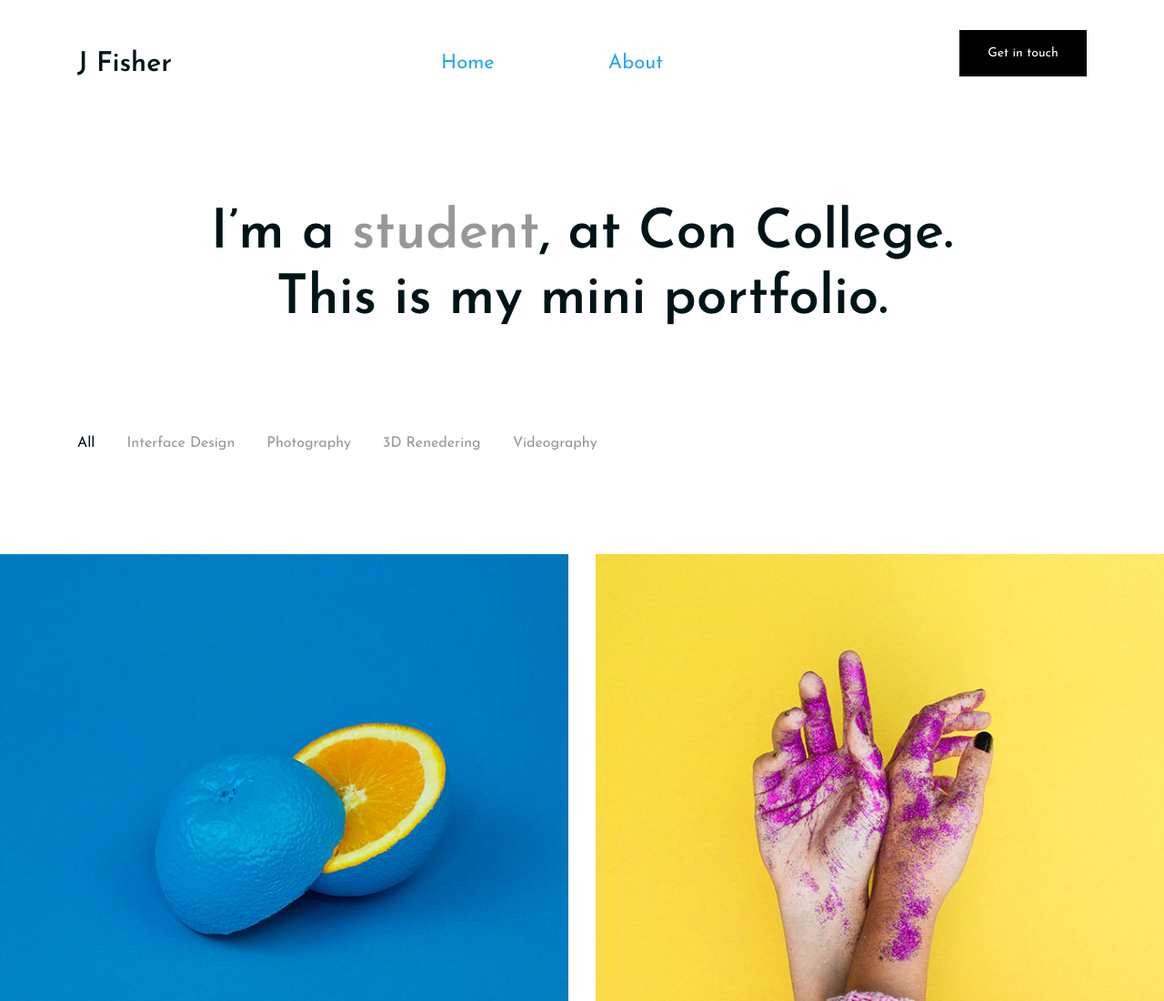
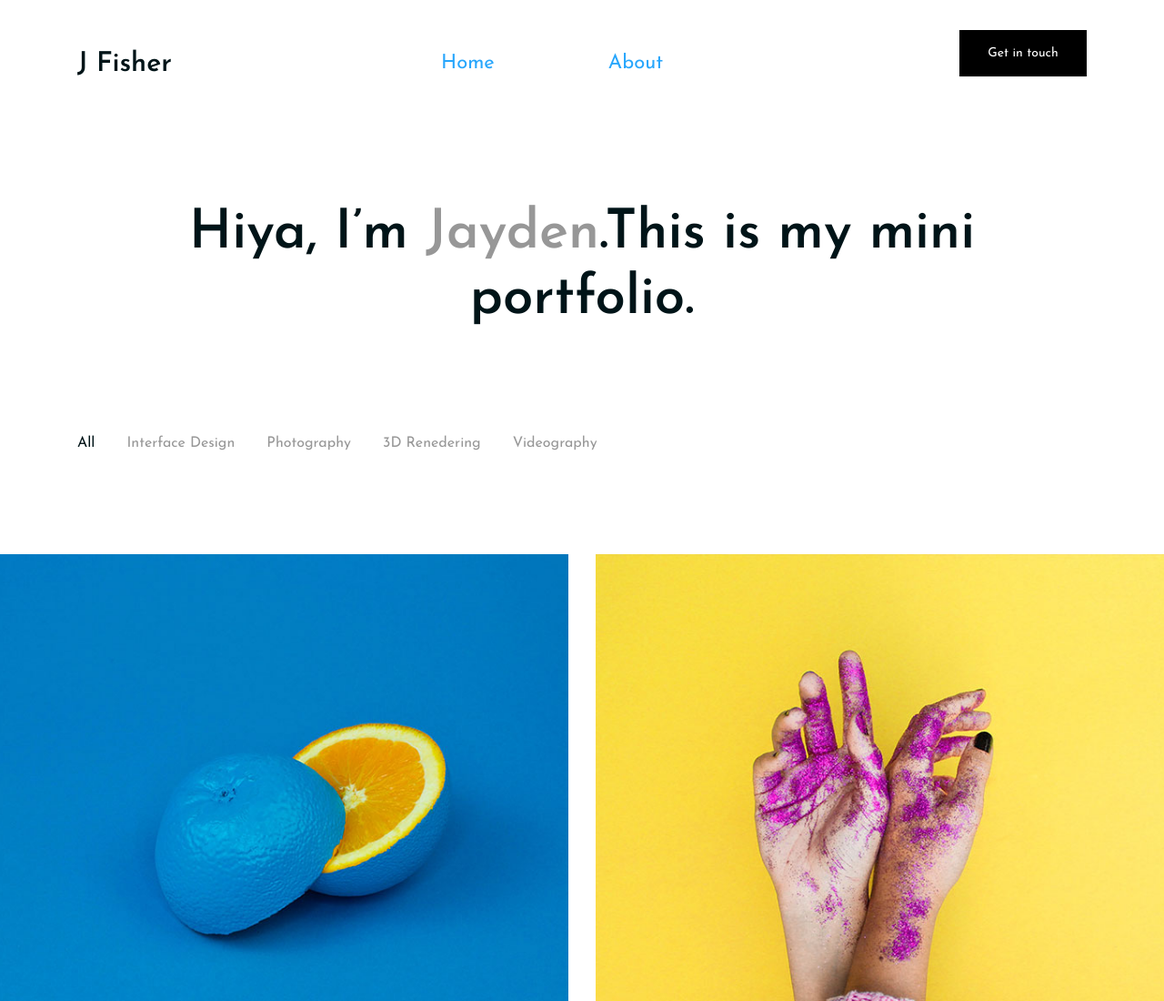
Before and after one commit to jfish1999/portfolio01, a plain HTML site: page index.html in a window 1280 px wide. Shown: the top 1100 px of the page at 91% size. Drawn offline with Linux system fonts and the light colour scheme.

Commit message:
slogan change

```diff
--- a/index.html
+++ b/index.html
@@ -71,7 +71,7 @@
 		<div class="container text-center">
 			<div class="row">
 				<div class="col-xl-10 offset-xl-1">
-					<h2 class="section-title">I’m a <span>student</span>, at Con College. This is my mini portfolio.</h2>
+					<h2 class="section-title">Hiya, I’m <span>Jayden</span>.This is my mini portfolio.</h2>
 				</div>
 			</div>
 		</div>
```
